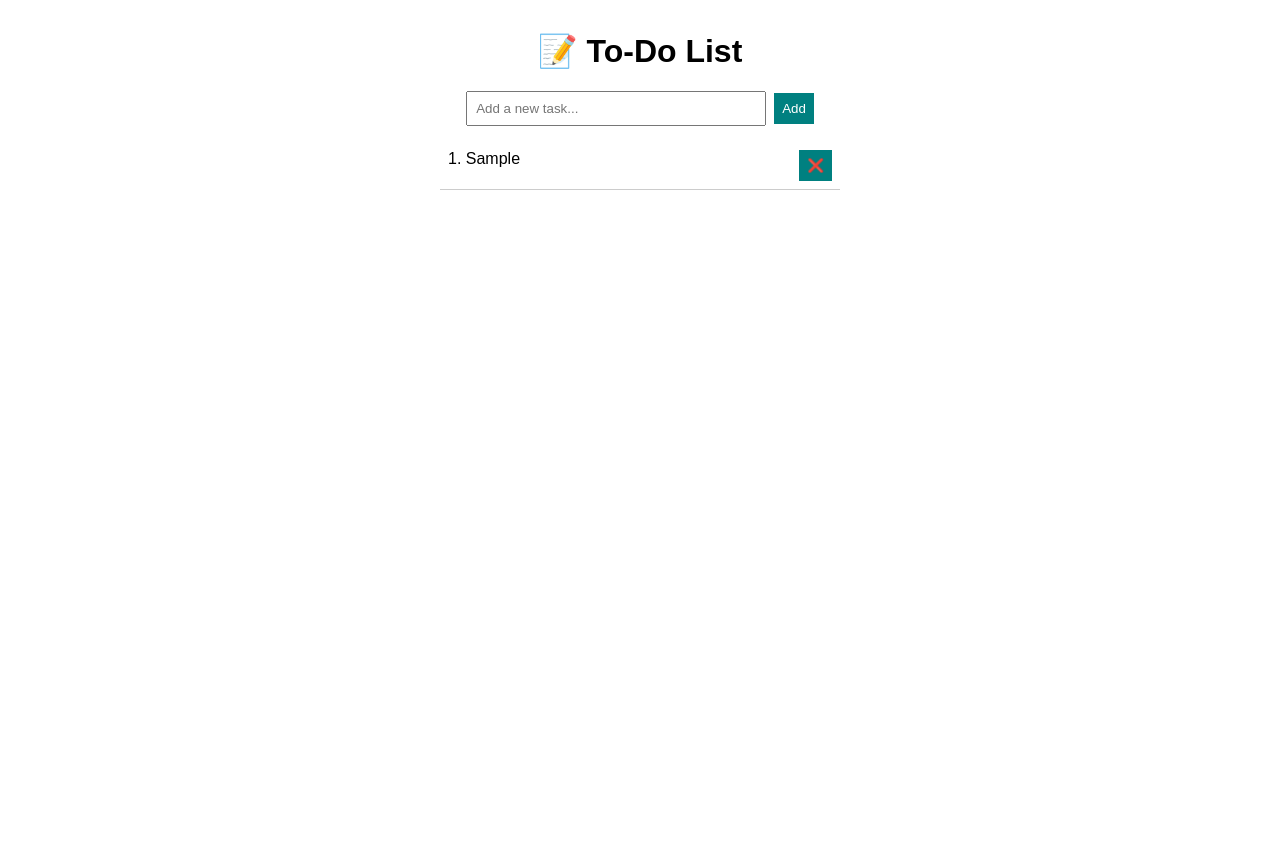
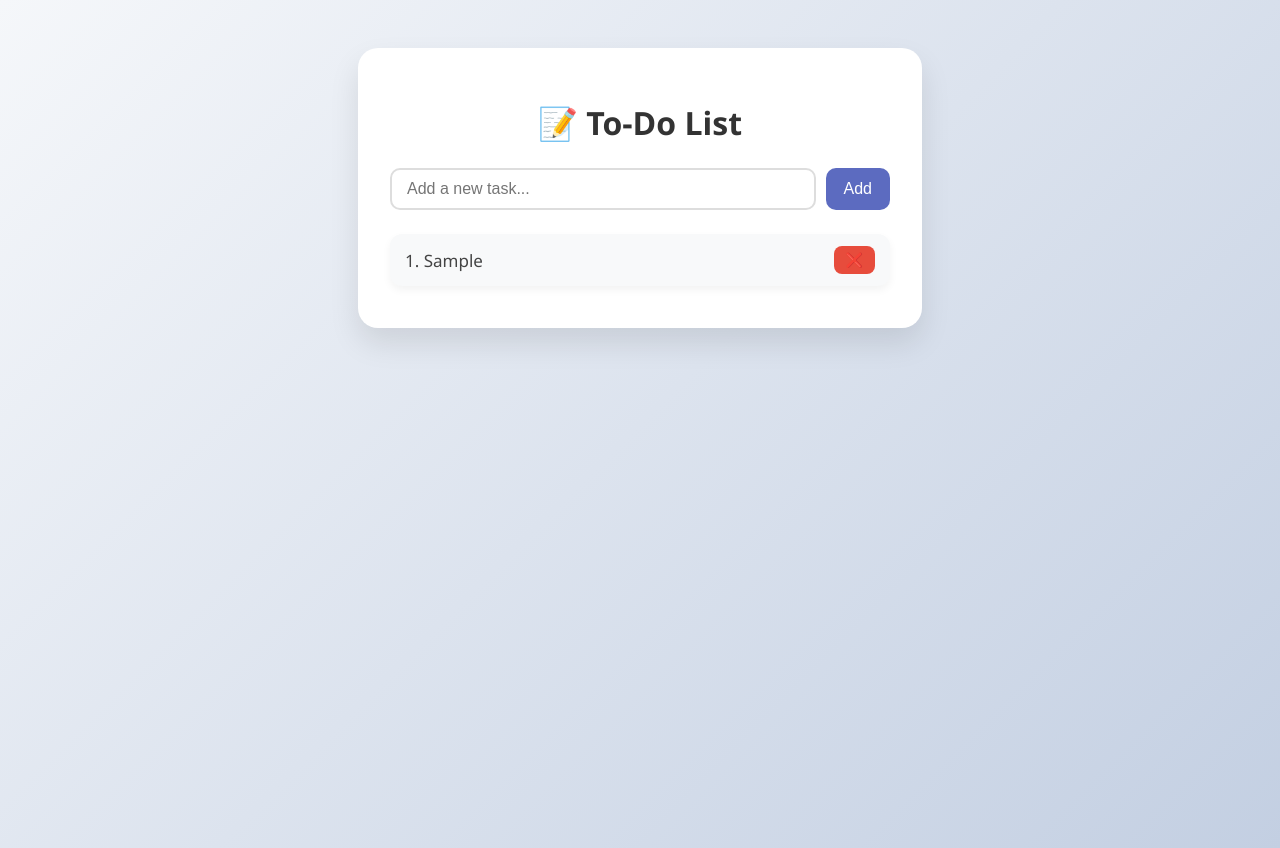
Before and after one commit to Haidermirza7072/Todo-list, a React (Create React App) app: page / in a window 1280 px wide. Both pictures are taken after typing "Sample" into the empty fields and a click on the button "Add". Before the commit the page ends 800 px from the top, so only its background shows below. Built offline with nearby package versions, Linux system fonts and the light colour scheme.

Commit message:
Todo list

```diff
--- a/src/index.css
+++ b/src/index.css
@@ -1,36 +1,124 @@
-.app {
-  max-width: 400px;
-  margin: 2rem auto;
-  text-align: center;
-  font-family: sans-serif;
+/* App.css */
+
+body {
+  margin: 0;
+  padding: 0;
+  font-family: 'Segoe UI', Tahoma, Geneva, Verdana, sans-serif;
+  background: linear-gradient(135deg, #f5f7fa, #c3cfe2);
+  min-height: 100vh;
 }
 
-form {
-  margin-bottom: 1rem;
+.app {
+  max-width: 500px;
+  margin: 3rem auto;
+  padding: 2rem;
+  background: #ffffff;
+  border-radius: 20px;
+  box-shadow: 0 15px 30px rgba(0, 0, 0, 0.1);
 }
 
-input {
-  padding: 0.5rem;
-  width: 70%;
+h1 {
+  text-align: center;
+  color: #333;
+  margin-bottom: 1.5rem;
+}
+
+/* --- Form --- */
+form {
+  display: flex;
+  justify-content: center;
+  gap: 10px;
+  margin-bottom: 1.5rem;
+}
+
+input[type="text"] {
+  flex: 1;
+  padding: 10px 15px;
+  border: 2px solid #ddd;
+  border-radius: 10px;
+  font-size: 16px;
+  outline: none;
+  transition: border-color 0.3s ease;
+}
+
+input[type="text"]:focus {
+  border-color: #5c6bc0;
 }
 
 button {
-  padding: 0.5rem;
-  margin-left: 0.5rem;
-  background-color: teal;
+  padding: 10px 18px;
+  background-color: #5c6bc0;
   color: white;
   border: none;
+  border-radius: 10px;
+  font-size: 16px;
+  cursor: pointer;
+  transition: background 0.3s ease;
 }
 
+button:hover {
+  background-color: #3f51b5;
+}
+
+/* --- ToDo Item --- */
 .todo-item {
   display: flex;
   justify-content: space-between;
-  padding: 0.5rem;
-  border-bottom: 1px solid #ccc;
+  align-items: center;
+  padding: 12px 15px;
+  background-color: #f8f9fa;
+  margin-bottom: 10px;
+  border-radius: 12px;
+  box-shadow: 0 4px 8px rgba(0, 0, 0, 0.05);
+  transition: transform 0.2s ease, box-shadow 0.2s ease;
+}
+
+.todo-item:hover {
+  transform: translateY(-2px);
+  box-shadow: 0 6px 12px rgba(0, 0, 0, 0.1);
+}
+
+.todo-item span {
+  flex: 1;
+  font-size: 17px;
+  color: #444;
   cursor: pointer;
 }
 
 .todo-item.completed span {
   text-decoration: line-through;
-  color: gray;
+  color: #999;
 }
+
+.todo-item button {
+  margin-left: 10px;
+  background-color: #e74c3c;
+  border-radius: 8px;
+  padding: 6px 12px;
+  font-size: 14px;
+}
+
+.todo-item button:hover {
+  background-color: #c0392b;
+}
+
+/* --- Responsive --- */
+@media (max-width: 600px) {
+  .app {
+    margin: 1rem;
+    padding: 1rem;
+  }
+
+  input[type="text"] {
+    font-size: 14px;
+  }
+
+  button {
+    font-size: 14px;
+    padding: 8px 12px;
+  }
+
+  .todo-item span {
+    font-size: 15px;
+  }
+}
```
